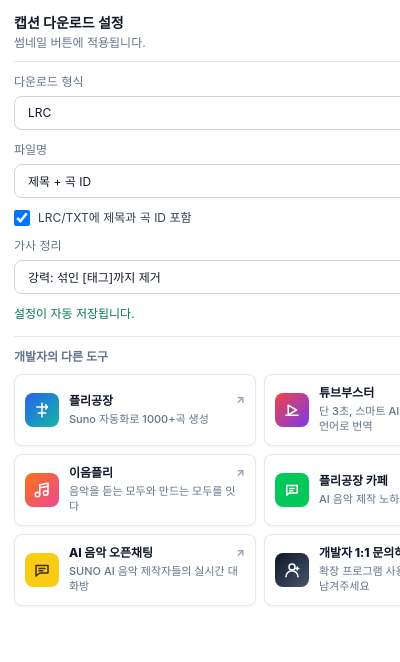
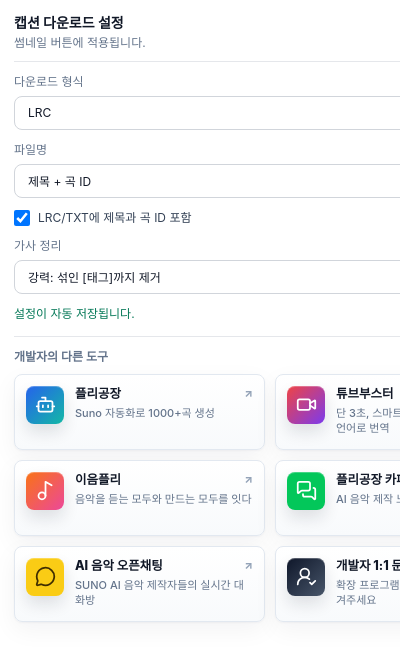
Before and after one commit to Johau91/suno-caption-studio, a browser extension: page popup.html in a window 400 px wide. Shown: the top 662 px of the page. Drawn offline with Linux system fonts and the light colour scheme.

Commit message:
Use local Lucide icons for popup cards

```diff
--- a/popup.css
+++ b/popup.css
@@ -8,7 +8,7 @@
 }
 
 body {
-  width: 520px;
+  width: 540px;
   margin: 0;
   background: #ffffff;
   color: #111827;
@@ -93,74 +93,75 @@
 .tool-links {
   display: grid;
   grid-template-columns: repeat(2, minmax(0, 1fr));
-  gap: 8px;
+  gap: 10px;
 }
 
 .tool-links button {
   width: 100%;
-  min-height: 72px;
+  min-height: 76px;
   display: grid;
-  grid-template-columns: 34px 1fr;
-  align-items: center;
-  gap: 10px;
+  grid-template-columns: 38px 1fr;
+  align-items: start;
+  gap: 11px;
   border: 1px solid #e2e8f0;
   border-radius: 8px;
-  background: #ffffff;
+  background: linear-gradient(180deg, #ffffff, #f8fafc);
   color: #0f172a;
   cursor: pointer;
   font: inherit;
   text-align: left;
-  padding: 9px 10px;
-  box-shadow: 0 1px 2px rgba(15, 23, 42, 0.05);
+  padding: 11px;
+  box-shadow: 0 1px 2px rgba(15, 23, 42, 0.04), 0 8px 24px rgba(15, 23, 42, 0.05);
+  transition: border-color 140ms ease, box-shadow 140ms ease, transform 140ms ease;
 }
 
 .tool-icon {
-  width: 34px;
-  height: 34px;
+  width: 38px;
+  height: 38px;
   display: grid;
   place-items: center;
   border-radius: 8px;
   color: #ffffff;
-  font-size: 15px;
-  font-weight: 850;
-  line-height: 1;
+  box-shadow: inset 0 1px 0 rgba(255, 255, 255, 0.26), 0 8px 16px rgba(15, 23, 42, 0.12);
 }
 
-.tool-icon svg {
-  width: 18px;
-  height: 18px;
-  fill: none;
-  stroke: currentColor;
-  stroke-width: 2;
-  stroke-linecap: round;
-  stroke-linejoin: round;
+.tool-icon::before {
+  content: "";
+  width: 21px;
+  height: 21px;
+  background: currentColor;
+  -webkit-mask: var(--tool-icon-url) center / contain no-repeat;
+  mask: var(--tool-icon-url) center / contain no-repeat;
 }
 
 .tool-icon-ieumpli {
+  --tool-icon-url: url("icons/lucide/music-2.svg");
   background: linear-gradient(135deg, #f97316, #ec4899);
 }
 
 .tool-icon-tube {
+  --tool-icon-url: url("icons/lucide/video.svg");
   background: linear-gradient(135deg, #ef4444, #7c3aed);
-  font-size: 13px;
 }
 
 .tool-icon-forge {
+  --tool-icon-url: url("icons/lucide/bot.svg");
   background: linear-gradient(135deg, #2563eb, #14b8a6);
 }
 
 .tool-icon-cafe {
+  --tool-icon-url: url("icons/lucide/messages-square.svg");
   background: #03c75a;
-  font-size: 14px;
 }
 
 .tool-icon-chat {
+  --tool-icon-url: url("icons/lucide/message-circle.svg");
   background: #facc15;
   color: #3f2d00;
-  font-size: 12px;
 }
 
 .tool-icon-contact {
+  --tool-icon-url: url("icons/lucide/user-round-check.svg");
   background: linear-gradient(135deg, #0f172a, #475569);
 }
 
@@ -175,7 +176,7 @@
   justify-content: space-between;
   gap: 8px;
   color: #111827;
-  font-size: 12px;
+  font-size: 12.5px;
   font-weight: 820;
   line-height: 1.25;
 }
@@ -186,7 +187,7 @@
 }
 
 .tool-copy > span {
-  margin-top: 4px;
+  margin-top: 5px;
   color: #64748b;
   font-size: 11px;
   font-weight: 500;
@@ -199,7 +200,8 @@
 
 .tool-links button:hover,
 .tool-links button:focus-visible {
-  background: #f8fafc;
+  background: #ffffff;
   border-color: #a5b4fc;
-  box-shadow: 0 4px 12px rgba(37, 99, 235, 0.12);
+  box-shadow: 0 6px 18px rgba(37, 99, 235, 0.14), 0 14px 28px rgba(15, 23, 42, 0.08);
+  transform: translateY(-1px);
 }
--- a/popup.html
+++ b/popup.html
@@ -51,80 +51,42 @@
         <span>개발자의 다른 도구</span>
         <div class="tool-links">
           <button type="button" data-url="https://playlistforge.com/">
-            <span class="tool-icon tool-icon-forge" aria-hidden="true">
-              <svg viewBox="0 0 24 24">
-                <path d="M12 3v18"></path>
-                <path d="M5 8h14"></path>
-                <path d="M7 16h10"></path>
-                <path d="m17 5 2 3-2 3"></path>
-              </svg>
-            </span>
+            <span class="tool-icon tool-icon-forge" aria-hidden="true"></span>
             <span class="tool-copy">
               <strong>플리공장 <span aria-hidden="true">↗</span></strong>
               <span>Suno 자동화로 1000+곡 생성</span>
             </span>
           </button>
           <button type="button" data-url="https://tubeboost.kr/">
-            <span class="tool-icon tool-icon-tube" aria-hidden="true">
-              <svg viewBox="0 0 24 24">
-                <path d="M7 5.5v13l11-6.5-11-6.5Z"></path>
-                <path d="M4 19h16"></path>
-              </svg>
-            </span>
+            <span class="tool-icon tool-icon-tube" aria-hidden="true"></span>
             <span class="tool-copy">
               <strong>튜브부스터 <span aria-hidden="true">↗</span></strong>
               <span>단 3초, 스마트 AI가 내 영상을 50+개 언어로 번역</span>
             </span>
           </button>
           <button type="button" data-url="https://ieumpli.com/">
-            <span class="tool-icon tool-icon-ieumpli" aria-hidden="true">
-              <svg viewBox="0 0 24 24">
-                <path d="M9 18V5l11-2v13"></path>
-                <path d="M9 9l11-2"></path>
-                <circle cx="6" cy="18" r="3"></circle>
-                <circle cx="17" cy="16" r="3"></circle>
-              </svg>
-            </span>
+            <span class="tool-icon tool-icon-ieumpli" aria-hidden="true"></span>
             <span class="tool-copy">
               <strong>이음플리 <span aria-hidden="true">↗</span></strong>
               <span>음악을 듣는 모두와 만드는 모두를 잇다</span>
             </span>
           </button>
           <button type="button" data-url="https://cafe.naver.com/playlistforge">
-            <span class="tool-icon tool-icon-cafe" aria-hidden="true">
-              <svg viewBox="0 0 24 24">
-                <path d="M5 6h14v10H8l-3 3V6Z"></path>
-                <path d="M9 10h6"></path>
-                <path d="M9 13h4"></path>
-              </svg>
-            </span>
+            <span class="tool-icon tool-icon-cafe" aria-hidden="true"></span>
             <span class="tool-copy">
               <strong>플리공장 카페 <span aria-hidden="true">↗</span></strong>
               <span>AI 음악 제작 노하우 커뮤니티</span>
             </span>
           </button>
           <button type="button" data-url="https://open.kakao.com/o/gziXkYci">
-            <span class="tool-icon tool-icon-chat" aria-hidden="true">
-              <svg viewBox="0 0 24 24">
-                <path d="M4 6h16v10H9l-5 4V6Z"></path>
-                <path d="M8 10h8"></path>
-                <path d="M8 13h5"></path>
-              </svg>
-            </span>
+            <span class="tool-icon tool-icon-chat" aria-hidden="true"></span>
             <span class="tool-copy">
               <strong>AI 음악 오픈채팅 <span aria-hidden="true">↗</span></strong>
               <span>SUNO AI 음악 제작자들의 실시간 대화방</span>
             </span>
           </button>
           <button type="button" data-url="https://open.kakao.com/me/playlistforge">
-            <span class="tool-icon tool-icon-contact" aria-hidden="true">
-              <svg viewBox="0 0 24 24">
-                <path d="M12 12a4 4 0 1 0 0-8 4 4 0 0 0 0 8Z"></path>
-                <path d="M4 21a8 8 0 0 1 16 0"></path>
-                <path d="M17 10h4"></path>
-                <path d="M19 8v4"></path>
-              </svg>
-            </span>
+            <span class="tool-icon tool-icon-contact" aria-hidden="true"></span>
             <span class="tool-copy">
               <strong>개발자 1:1 문의하기 <span aria-hidden="true">↗</span></strong>
               <span>확장 프로그램 사용 문의와 피드백을 남겨주세요</span>
```
Also changed, not shown: scripts/package.js (+7 -1 lines), scripts/validate.js (+7 -1 lines), icons/lucide/bot.svg (added), icons/lucide/message-circle.svg (added), icons/lucide/messages-square.svg (added), icons/lucide/music-2.svg (added), icons/lucide/user-round-check.svg (added), icons/lucide/video.svg (added).
